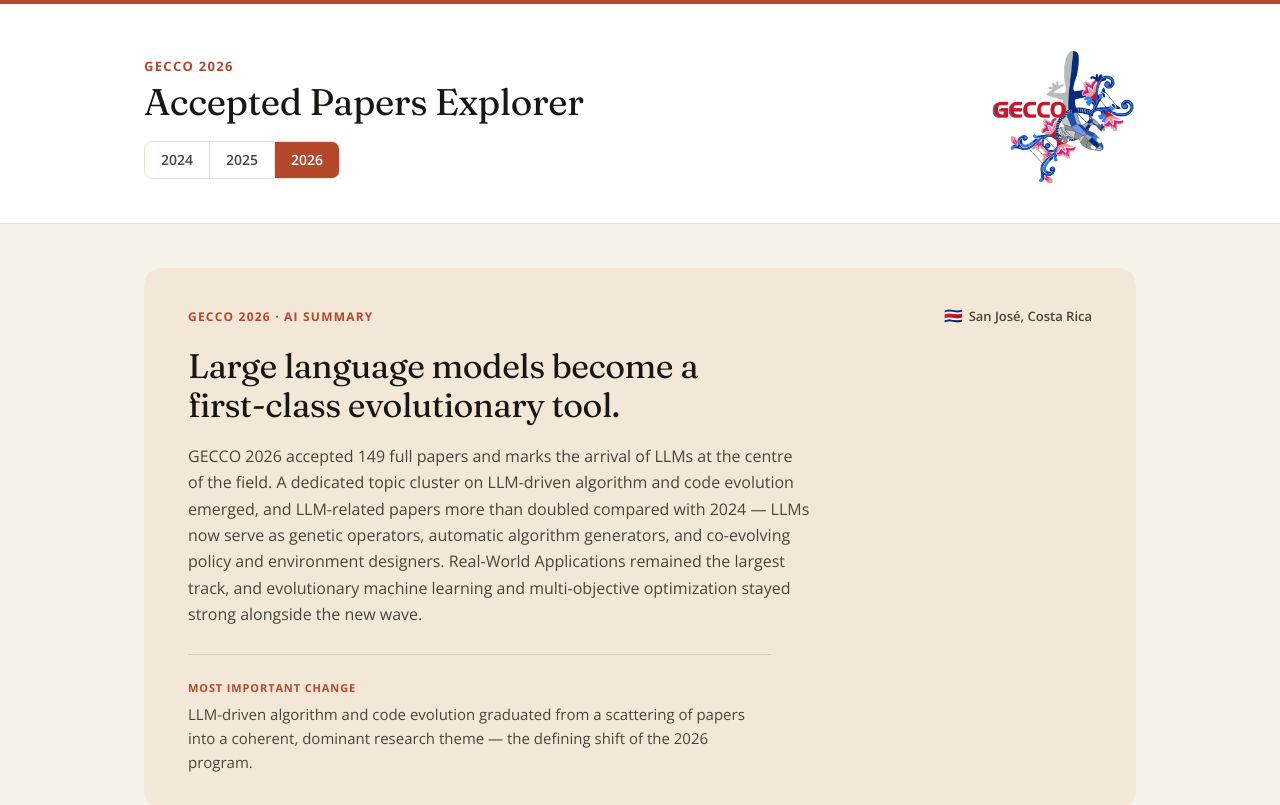
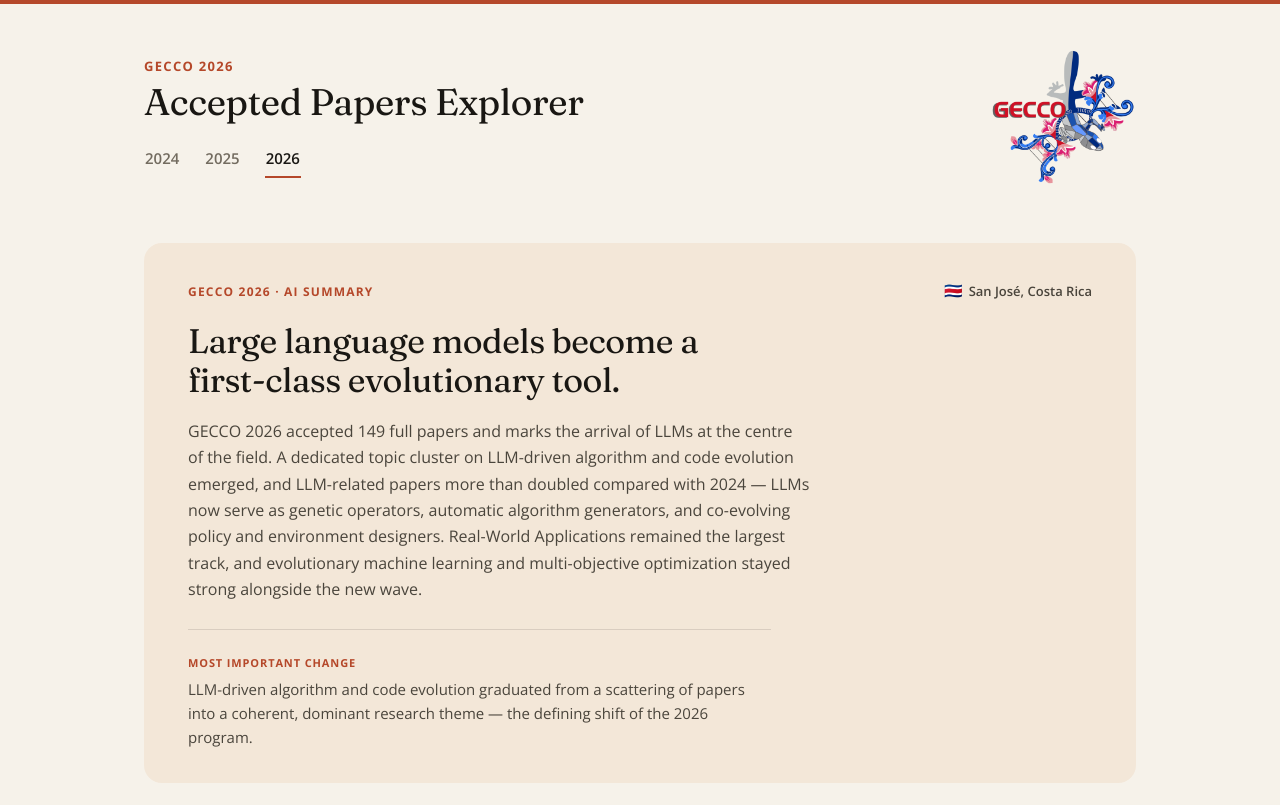
Before and after one commit to helix-agh/gecco-summary, a React (Vite) app: page / in a window 1280 px wide. Shown: the top 805 px of the page. Built offline with nearby package versions, Linux system fonts and the light colour scheme.

Commit message:
feat: make header and year switcher more consistent

```diff
--- a/src/styles.css
+++ b/src/styles.css
@@ -63,9 +63,7 @@ a:hover {
 
 .site-header {
   border-top: 4px solid var(--accent);
-  border-bottom: 1px solid var(--hairline);
-  padding: 44px 0 36px;
-  background: var(--surface);
+  padding: 44px 0 12px;
 }
 
 .header-inner {
@@ -106,48 +104,44 @@ a:hover {
 }
 
 .year-switch {
-  margin-top: 18px;
+  margin-top: 20px;
   display: inline-flex;
-  border: 1px solid var(--hairline);
-  border-radius: 8px;
-  overflow: hidden;
-  box-shadow: var(--shadow);
+  gap: 24px;
 }
 
 .year-option {
   appearance: none;
   border: 0;
-  border-left: 1px solid var(--hairline);
-  background: var(--surface);
-  padding: 7px 16px;
+  background: none;
+  padding: 4px 1px 6px;
   font: inherit;
-  font-size: 14px;
+  font-size: 15px;
   font-weight: 600;
-  color: var(--ink-secondary);
+  font-variant-numeric: tabular-nums;
+  color: var(--ink-muted);
+  border-bottom: 2px solid transparent;
   cursor: pointer;
-}
-
-.year-option:first-child {
-  border-left: 0;
+  transition:
+    color 150ms ease,
+    border-color 150ms ease;
 }
 
 .year-option:hover {
   color: var(--accent-strong);
-  background: var(--tint);
 }
 
 .year-option.is-active {
-  color: #fff;
-  background: var(--accent);
+  color: var(--ink);
+  border-bottom-color: var(--accent);
 }
 
 .year-option:focus-visible {
   outline: 2px solid var(--focus);
-  outline-offset: -2px;
+  outline-offset: 2px;
+  border-radius: 2px;
 }
 
 .site-footer {
-  border-top: 1px solid var(--hairline);
   margin-top: 64px;
   padding: 28px 0 48px;
   color: var(--ink-muted);
```
